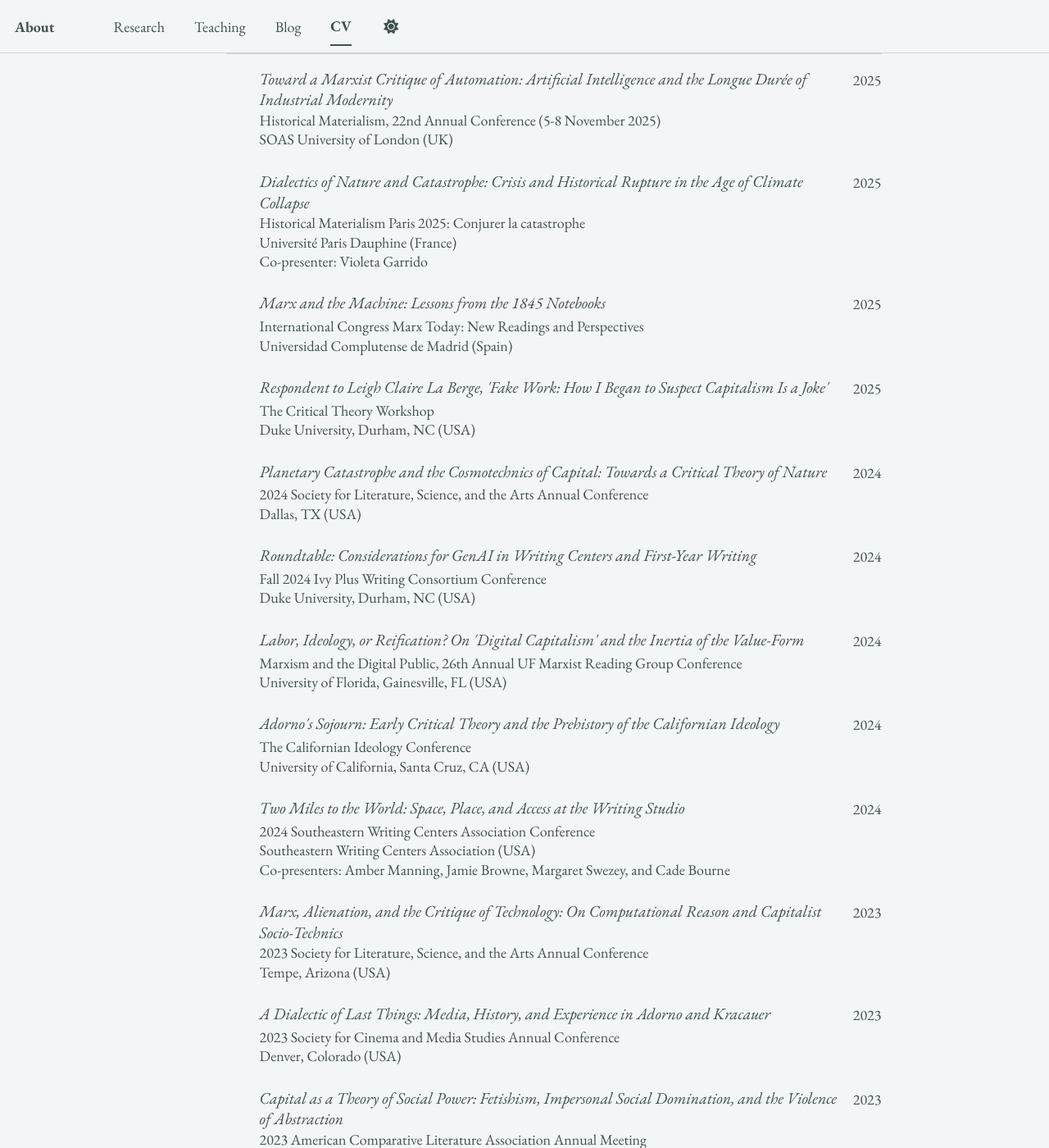
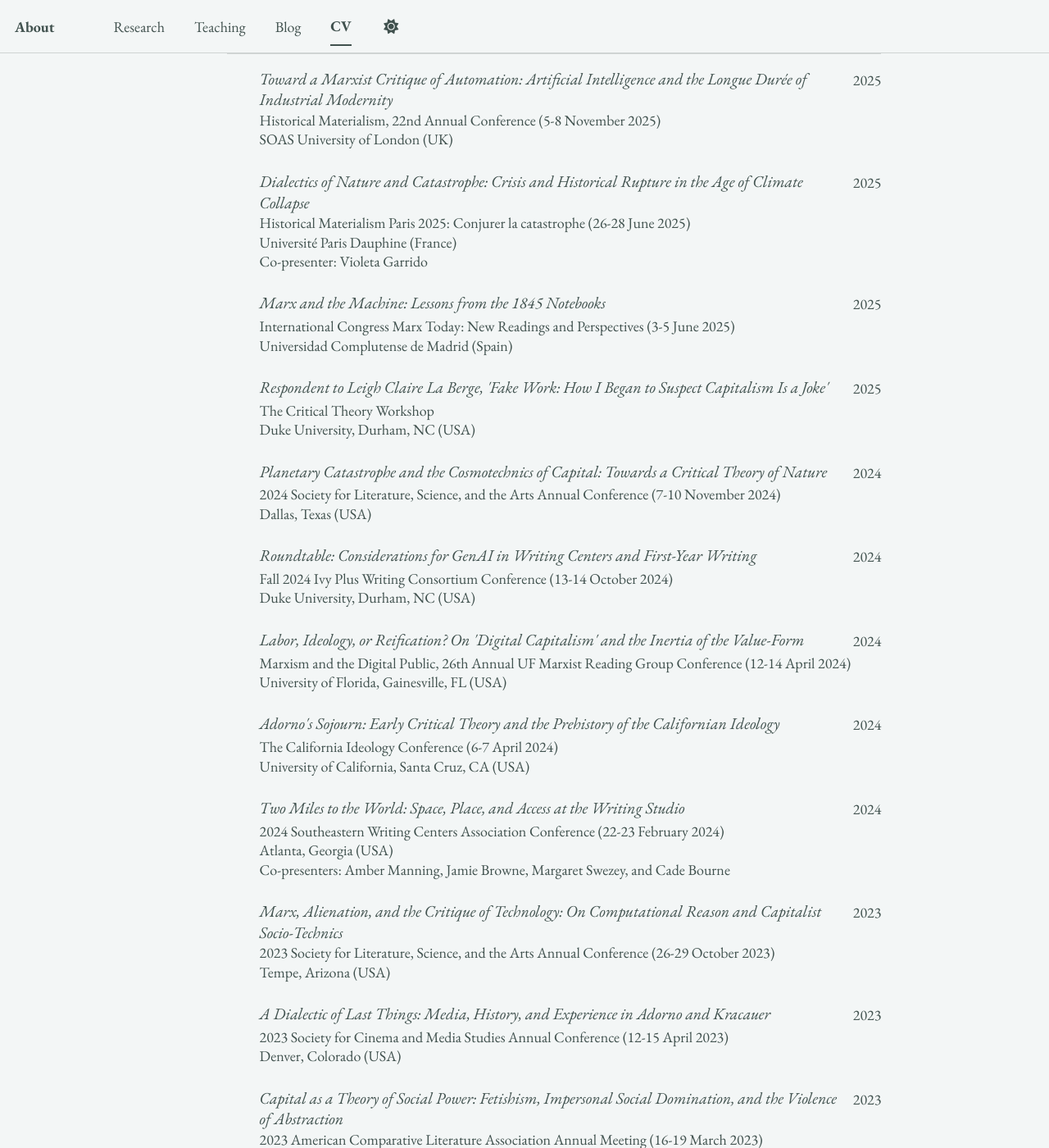
Before and after one commit to epujol90/epujol90.github.io, a Jekyll site: the page built from _pages/cv-json.md, in a window 1280 px wide and 1400 px high, scrolled down 1645 px. Shown: the whole window at 82% size. Built offline with Jekyll 4.4.1, drawn with Linux system fonts in a browser that asks for light colours; a script bundle is joined from its source files by our own code; library files that are not in the unit come from our copies; some of the changed text lies outside the part shown.

Commit message:
Update cv.json

```diff
--- a/_data/cv.json
+++ b/_data/cv.json
@@ -117,14 +117,14 @@
     },
     {
       "name": "Dialectics of Nature and Catastrophe: Crisis and Historical Rupture in the Age of Climate Collapse",
-      "event": "Historical Materialism Paris 2025: Conjurer la catastrophe",
+      "event": "Historical Materialism Paris 2025: Conjurer la catastrophe (26-28 June 2025)",
       "date": "2025-06",
       "location": "Université Paris Dauphine (France)",
       "description": "Co-presenter: Violeta Garrido"
     },
     {
       "name": "Marx and the Machine: Lessons from the 1845 Notebooks",
-      "event": "International Congress Marx Today: New Readings and Perspectives",
+      "event": "International Congress Marx Today: New Readings and Perspectives (3-5 June 2025)",
       "date": "2025-06",
       "location": "Universidad Complutense de Madrid (Spain)",
       "description": ""
@@ -138,70 +138,70 @@
     },
     {
       "name": "Planetary Catastrophe and the Cosmotechnics of Capital: Towards a Critical Theory of Nature",
-      "event": "2024 Society for Literature, Science, and the Arts Annual Conference",
+      "event": "2024 Society for Literature, Science, and the Arts Annual Conference (7-10 November 2024)",
       "date": "2024-11",
-      "location": "Dallas, TX (USA)",
+      "location": "Dallas, Texas (USA)",
       "description": ""
     },
     {
       "name": "Roundtable: Considerations for GenAI in Writing Centers and First-Year Writing",
-      "event": "Fall 2024 Ivy Plus Writing Consortium Conference",
+      "event": "Fall 2024 Ivy Plus Writing Consortium Conference (13-14 October 2024)",
       "date": "2024-10",
       "location": "Duke University, Durham, NC (USA)",
       "description": ""
     },
     {
       "name": "Labor, Ideology, or Reification? On 'Digital Capitalism' and the Inertia of the Value-Form",
-      "event": "Marxism and the Digital Public, 26th Annual UF Marxist Reading Group Conference",
+      "event": "Marxism and the Digital Public, 26th Annual UF Marxist Reading Group Conference (12-14 April 2024)",
       "date": "2024-04",
       "location": "University of Florida, Gainesville, FL (USA)",
       "description": ""
     },
     {
       "name": "Adorno's Sojourn: Early Critical Theory and the Prehistory of the Californian Ideology",
-      "event": "The Californian Ideology Conference",
+      "event": "The California Ideology Conference (6-7 April 2024)",
       "date": "2024-04",
       "location": "University of California, Santa Cruz, CA (USA)",
       "description": ""
     },
     {
       "name": "Two Miles to the World: Space, Place, and Access at the Writing Studio",
-      "event": "2024 Southeastern Writing Centers Association Conference",
+      "event": "2024 Southeastern Writing Centers Association Conference (22-23 February 2024)",
       "date": "2024-02",
-      "location": "Southeastern Writing Centers Association (USA)",
+      "location": "Atlanta, Georgia (USA)",
       "description": "Co-presenters: Amber Manning, Jamie Browne, Margaret Swezey, and Cade Bourne"
     },
     {
       "name": "Marx, Alienation, and the Critique of Technology: On Computational Reason and Capitalist Socio-Technics",
-      "event": "2023 Society for Literature, Science, and the Arts Annual Conference",
+      "event": "2023 Society for Literature, Science, and the Arts Annual Conference (26-29 October 2023)",
       "date": "2023-10",
       "location": "Tempe, Arizona (USA)",
       "description": ""
     },
     {
       "name": "A Dialectic of Last Things: Media, History, and Experience in Adorno and Kracauer",
-      "event": "2023 Society for Cinema and Media Studies Annual Conference",
+      "event": "2023 Society for Cinema and Media Studies Annual Conference (12-15 April 2023)",
       "date": "2023-04",
       "location": "Denver, Colorado (USA)",
       "description": ""
     },
     {
       "name": "Capital as a Theory of Social Power: Fetishism, Impersonal Social Domination, and the Violence of Abstraction",
-      "event": "2023 American Comparative Literature Association Annual Meeting",
+      "event": "2023 American Comparative Literature Association Annual Meeting (16-19 March 2023)",
       "date": "2023-03",
       "location": "Chicago, IL (USA)",
       "description": ""
     },
     {
       "name": "Digitality and Control before the Information Age: Charles Babbage, Andrew Ure, and the General Intellect of the Factory System",
-      "event": "Digital Histories Conference",
+      "event": "Digital Histories Conference (4-5 November 2022)",
       "date": "2022-11",
       "location": "Brown University, Providence, RI (USA)",
       "description": ""
     },
     {
       "name": "Freedom, Necessity, and Purposiveness: Marx and the Problem of Freely Associated Production",
-      "event": "4th Annual Duke-Stanford Conference on Philosophy, Arts, and Literature",
+      "event": "4th Annual Duke-Stanford Conference on Philosophy, Arts, and Literature (15-16 September 2022)",
       "date": "2022-09",
       "location": "Duke University, Durham, NC (USA)",
       "description": ""
@@ -300,7 +300,7 @@
       "language": "Catalan",
       "fluency": "Native",
       "cefr": "C2",
-      "certificate": "Certificat de nivell superior<br>Col·legi Oficial de Doctors i Llicenciats en Filosofia i Lletres de Catalunya"
+      "certificate": "Certificat de nivell superior<br>(Col·legi Oficial de Doctors i Llicenciats en Filosofia i Lletres de Catalunya)"
     },
     {
       "language": "Spanish",
```
